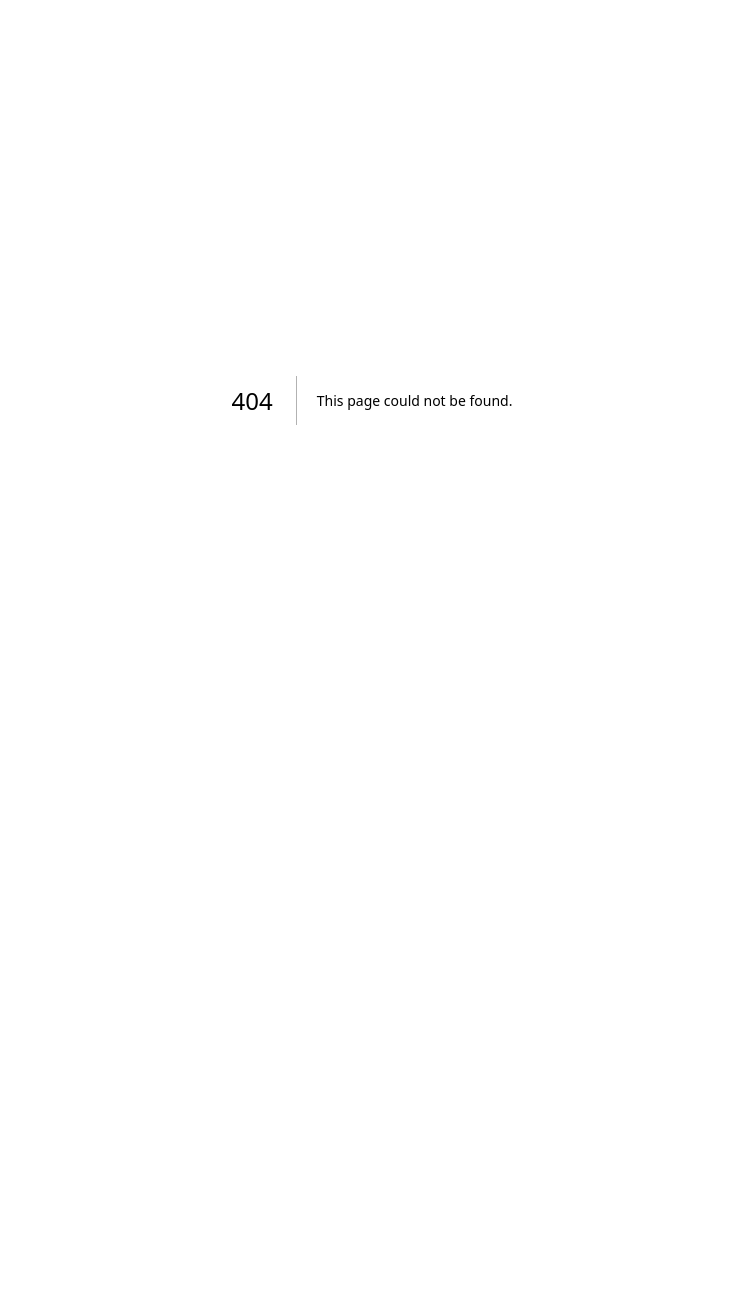
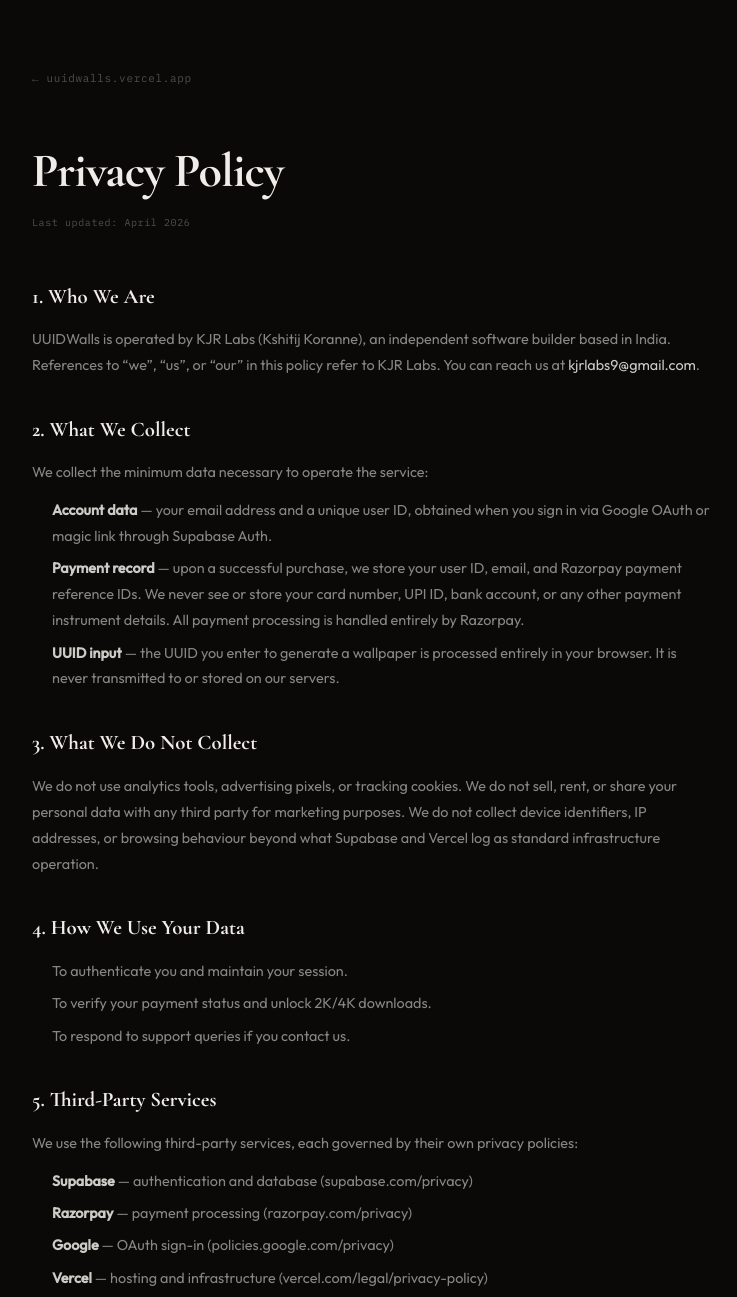
Before and after one commit to KshitijKoranne/uuidwalls, a Next.js app: page /privacy in a window 1280 px wide. Before the commit this address had no page. Shown: the top 1297 px of the page, without its empty margins (268-1005 px from the left). Before the commit the page ends 800 px from the top, so only its background shows below. Built offline with nearby package versions, Linux system fonts and the light colour scheme.

Commit message:
Add app/privacy/page.tsx

```diff
--- /dev/null
+++ b/app/privacy/page.tsx
@@ -0,0 +1,103 @@
+export const metadata = {
+  title: 'Privacy Policy — UUIDWalls',
+  description: 'Privacy Policy for UUIDWalls by KJR Labs.',
+}
+
+export default function PrivacyPage() {
+  return (
+    <main style={{ background: 'var(--ink)', minHeight: '100vh', padding: '4rem 2rem' }}>
+      <div style={{ maxWidth: '680px', margin: '0 auto' }}>
+
+        {/* Back */}
+        <a href="/" style={{ fontFamily: 'var(--mono)', fontSize: '11px', color: 'var(--p30)', textDecoration: 'none', letterSpacing: '0.06em', display: 'inline-block', marginBottom: '3rem' }}>
+          &larr; uuidwalls.vercel.app
+        </a>
+
+        {/* Title */}
+        <h1 style={{ fontFamily: 'var(--serif)', fontSize: 'clamp(2rem, 5vw, 3rem)', fontWeight: 700, color: 'var(--paper)', letterSpacing: '-0.02em', marginBottom: '0.5rem' }}>
+          Privacy Policy
+        </h1>
+        <p style={{ fontFamily: 'var(--mono)', fontSize: '10px', color: 'var(--p30)', letterSpacing: '0.06em', marginBottom: '3rem' }}>
+          Last updated: April 2026
+        </p>
+
+        <div style={{ fontFamily: 'var(--sans)', fontSize: '0.9rem', color: 'var(--p55)', lineHeight: '1.8', display: 'flex', flexDirection: 'column', gap: '2rem' }}>
+
+          <section>
+            <h2 style={{ fontFamily: 'var(--serif)', fontSize: '1.3rem', fontWeight: 700, color: 'var(--paper)', marginBottom: '0.75rem' }}>1. Who We Are</h2>
+            <p>UUIDWalls is operated by KJR Labs (Kshitij Koranne), an independent software builder based in India. References to &ldquo;we&rdquo;, &ldquo;us&rdquo;, or &ldquo;our&rdquo; in this policy refer to KJR Labs. You can reach us at <a href="mailto:kjrlabs9@gmail.com" style={{ color: 'var(--p85)', textDecoration: 'none' }}>kjrlabs9@gmail.com</a>.</p>
+          </section>
+
+          <section>
+            <h2 style={{ fontFamily: 'var(--serif)', fontSize: '1.3rem', fontWeight: 700, color: 'var(--paper)', marginBottom: '0.75rem' }}>2. What We Collect</h2>
+            <p style={{ marginBottom: '0.75rem' }}>We collect the minimum data necessary to operate the service:</p>
+            <ul style={{ paddingLeft: '1.25rem', display: 'flex', flexDirection: 'column', gap: '0.4rem' }}>
+              <li><strong style={{ color: 'var(--p85)' }}>Account data</strong> — your email address and a unique user ID, obtained when you sign in via Google OAuth or magic link through Supabase Auth.</li>
+              <li><strong style={{ color: 'var(--p85)' }}>Payment record</strong> — upon a successful purchase, we store your user ID, email, and Razorpay payment reference IDs. We never see or store your card number, UPI ID, bank account, or any other payment instrument details. All payment processing is handled entirely by Razorpay.</li>
+              <li><strong style={{ color: 'var(--p85)' }}>UUID input</strong> — the UUID you enter to generate a wallpaper is processed entirely in your browser. It is never transmitted to or stored on our servers.</li>
+            </ul>
+          </section>
+
+          <section>
+            <h2 style={{ fontFamily: 'var(--serif)', fontSize: '1.3rem', fontWeight: 700, color: 'var(--paper)', marginBottom: '0.75rem' }}>3. What We Do Not Collect</h2>
+            <p>We do not use analytics tools, advertising pixels, or tracking cookies. We do not sell, rent, or share your personal data with any third party for marketing purposes. We do not collect device identifiers, IP addresses, or browsing behaviour beyond what Supabase and Vercel log as standard infrastructure operation.</p>
+          </section>
+
+          <section>
+            <h2 style={{ fontFamily: 'var(--serif)', fontSize: '1.3rem', fontWeight: 700, color: 'var(--paper)', marginBottom: '0.75rem' }}>4. How We Use Your Data</h2>
+            <ul style={{ paddingLeft: '1.25rem', display: 'flex', flexDirection: 'column', gap: '0.4rem' }}>
+              <li>To authenticate you and maintain your session.</li>
+              <li>To verify your payment status and unlock 2K/4K downloads.</li>
+              <li>To respond to support queries if you contact us.</li>
+            </ul>
+          </section>
+
+          <section>
+            <h2 style={{ fontFamily: 'var(--serif)', fontSize: '1.3rem', fontWeight: 700, color: 'var(--paper)', marginBottom: '0.75rem' }}>5. Third-Party Services</h2>
+            <p style={{ marginBottom: '0.75rem' }}>We use the following third-party services, each governed by their own privacy policies:</p>
+            <ul style={{ paddingLeft: '1.25rem', display: 'flex', flexDirection: 'column', gap: '0.4rem' }}>
+              <li><strong style={{ color: 'var(--p85)' }}>Supabase</strong> — authentication and database (supabase.com/privacy)</li>
+              <li><strong style={{ color: 'var(--p85)' }}>Razorpay</strong> — payment processing (razorpay.com/privacy)</li>
+              <li><strong style={{ color: 'var(--p85)' }}>Google</strong> — OAuth sign-in (policies.google.com/privacy)</li>
+              <li><strong style={{ color: 'var(--p85)' }}>Vercel</strong> — hosting and infrastructure (vercel.com/legal/privacy-policy)</li>
+            </ul>
+          </section>
+
+          <section>
+            <h2 style={{ fontFamily: 'var(--serif)', fontSize: '1.3rem', fontWeight: 700, color: 'var(--paper)', marginBottom: '0.75rem' }}>6. Data Retention</h2>
+            <p>Your account and payment records are retained as long as your account exists or as required for legal and financial record-keeping. You may request deletion of your account and associated data at any time by emailing us.</p>
+          </section>
+
+          <section>
+            <h2 style={{ fontFamily: 'var(--serif)', fontSize: '1.3rem', fontWeight: 700, color: 'var(--paper)', marginBottom: '0.75rem' }}>7. Your Rights</h2>
+            <p>You have the right to access, correct, or request deletion of your personal data. To exercise any of these rights, contact us at <a href="mailto:kjrlabs9@gmail.com" style={{ color: 'var(--p85)', textDecoration: 'none' }}>kjrlabs9@gmail.com</a>. We will respond within a reasonable timeframe.</p>
+          </section>
+
+          <section>
+            <h2 style={{ fontFamily: 'var(--serif)', fontSize: '1.3rem', fontWeight: 700, color: 'var(--paper)', marginBottom: '0.75rem' }}>8. Security</h2>
+            <p>We implement industry-standard security practices including row-level security on our database and HTTPS-only communication. However, no system is entirely infallible, and we cannot guarantee absolute security.</p>
+          </section>
+
+          <section>
+            <h2 style={{ fontFamily: 'var(--serif)', fontSize: '1.3rem', fontWeight: 700, color: 'var(--paper)', marginBottom: '0.75rem' }}>9. Changes to This Policy</h2>
+            <p>We may update this policy from time to time. The &ldquo;Last updated&rdquo; date at the top reflects the most recent revision. Continued use of the service after changes constitutes acceptance.</p>
+          </section>
+
+          <section>
+            <h2 style={{ fontFamily: 'var(--serif)', fontSize: '1.3rem', fontWeight: 700, color: 'var(--paper)', marginBottom: '0.75rem' }}>10. Contact</h2>
+            <p>For any privacy-related questions, write to us at <a href="mailto:kjrlabs9@gmail.com" style={{ color: 'var(--p85)', textDecoration: 'none' }}>kjrlabs9@gmail.com</a>.</p>
+          </section>
+
+        </div>
+
+        {/* Footer nav */}
+        <div style={{ display: 'flex', gap: '1.5rem', marginTop: '4rem', paddingTop: '2rem', borderTop: '1px solid var(--p08)', flexWrap: 'wrap' }}>
+          <a href="/terms" style={{ fontFamily: 'var(--mono)', fontSize: '10px', color: 'var(--p30)', textDecoration: 'none', letterSpacing: '0.06em' }}>Terms of Service</a>
+          <a href="/refund" style={{ fontFamily: 'var(--mono)', fontSize: '10px', color: 'var(--p30)', textDecoration: 'none', letterSpacing: '0.06em' }}>Refund Policy</a>
+          <a href="/" style={{ fontFamily: 'var(--mono)', fontSize: '10px', color: 'var(--p30)', textDecoration: 'none', letterSpacing: '0.06em' }}>Home</a>
+        </div>
+
+      </div>
+    </main>
+  )
+}
```
